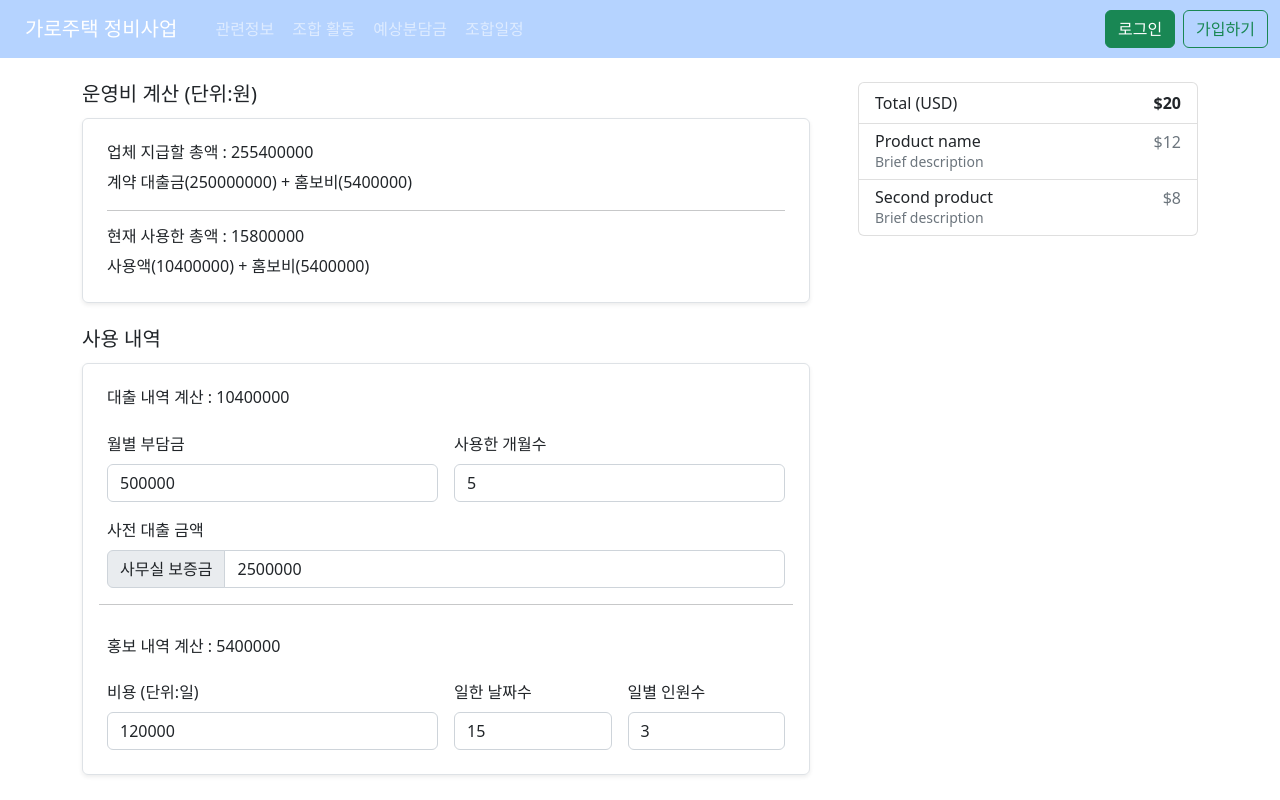
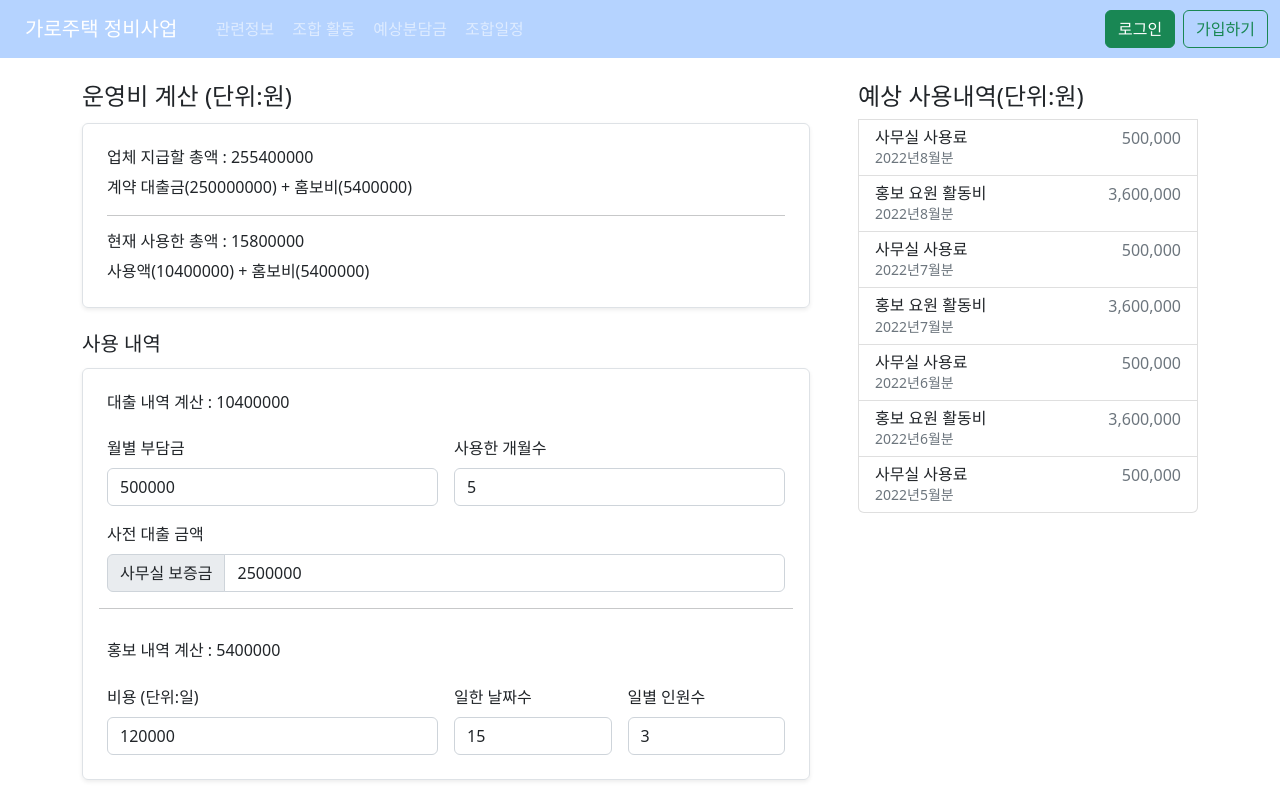
Before and after one commit to SanghunOh/project_home_maintenance_front, a Vue app: page /UnionActivity in a window 1280 px wide. Shown: the top 800 px of the page. Built offline with nearby package versions, Linux system fonts and the light colour scheme.

Commit message:
change something

```diff
--- a/src/components/unions/UnionActivity.vue
+++ b/src/components/unions/UnionActivity.vue
@@ -60,7 +60,7 @@ watch(
   <div class="row g-5">
     <!-- contents left -->
     <div class="col-md-8">
-      <h5 class="pb-1"><i class="bi-map"></i>운영비 계산 (단위:원)</h5>
+      <h4 class="pb-1"><i class="bi-map"></i>운영비 계산 (단위:원)</h4>
       <div
         class="row g-0 border rounded overflow-hidden flex-md-row mb-4 shadow-sm h-md-250 position-relative"
       >
--- a/src/components/unions/UsedCosts.vue
+++ b/src/components/unions/UsedCosts.vue
@@ -1,23 +1,59 @@
 <template>
   <ul class="list-group mb-3">
-    <li class="list-group-item d-flex justify-content-between">
+    <h4>예상 사용내역(단위:원)</h4>
+    <!-- <li class="list-group-item d-flex justify-content-between">
       <span>Total (USD)</span>
       <strong>$20</strong>
-    </li>
+    </li> -->
 
     <li class="list-group-item d-flex justify-content-between lh-sm">
       <div>
-        <h6 class="my-0">Product name</h6>
-        <small class="text-muted">Brief description</small>
+        <h6 class="my-0">사무실 사용료</h6>
+        <small class="text-muted">2022년8월분</small>
       </div>
-      <span class="text-muted">$12</span>
+      <span class="text-muted">500,000</span>
     </li>
     <li class="list-group-item d-flex justify-content-between lh-sm">
       <div>
-        <h6 class="my-0">Second product</h6>
-        <small class="text-muted">Brief description</small>
+        <h6 class="my-0">홍보 요원 활동비</h6>
+        <small class="text-muted">2022년8월분</small>
       </div>
-      <span class="text-muted">$8</span>
+      <span class="text-muted">3,600,000</span>
+    </li>
+    <li class="list-group-item d-flex justify-content-between lh-sm">
+      <div>
+        <h6 class="my-0">사무실 사용료</h6>
+        <small class="text-muted">2022년7월분</small>
+      </div>
+      <span class="text-muted">500,000</span>
+    </li>
+    <li class="list-group-item d-flex justify-content-between lh-sm">
+      <div>
+        <h6 class="my-0">홍보 요원 활동비</h6>
+        <small class="text-muted">2022년7월분</small>
+      </div>
+      <span class="text-muted">3,600,000</span>
+    </li>
+    <li class="list-group-item d-flex justify-content-between lh-sm">
+      <div>
+        <h6 class="my-0">사무실 사용료</h6>
+        <small class="text-muted">2022년6월분</small>
+      </div>
+      <span class="text-muted">500,000</span>
+    </li>
+    <li class="list-group-item d-flex justify-content-between lh-sm">
+      <div>
+        <h6 class="my-0">홍보 요원 활동비</h6>
+        <small class="text-muted">2022년6월분</small>
+      </div>
+      <span class="text-muted">3,600,000</span>
+    </li>
+    <li class="list-group-item d-flex justify-content-between lh-sm">
+      <div>
+        <h6 class="my-0">사무실 사용료</h6>
+        <small class="text-muted">2022년5월분</small>
+      </div>
+      <span class="text-muted">500,000</span>
     </li>
   </ul>
 </template>
```
